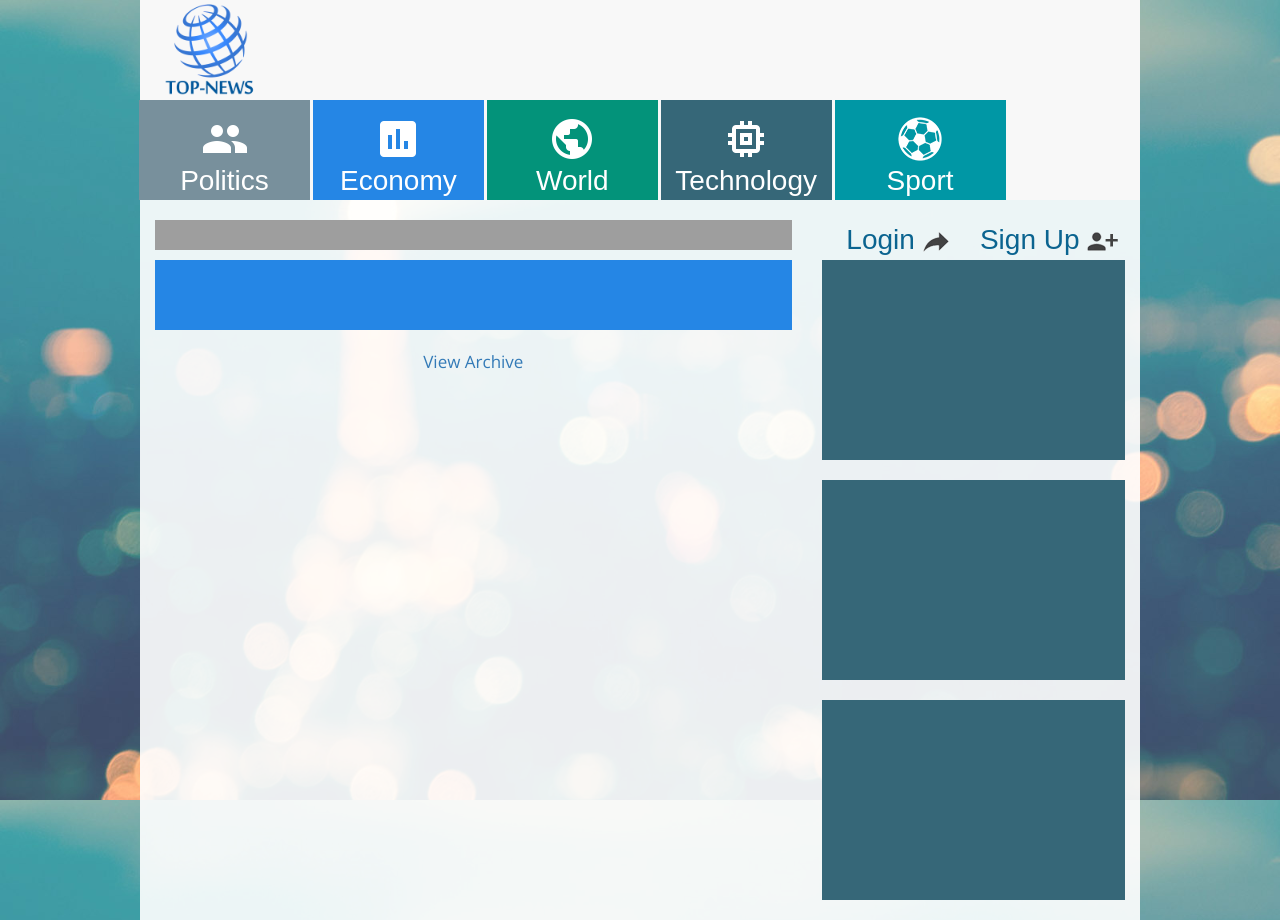
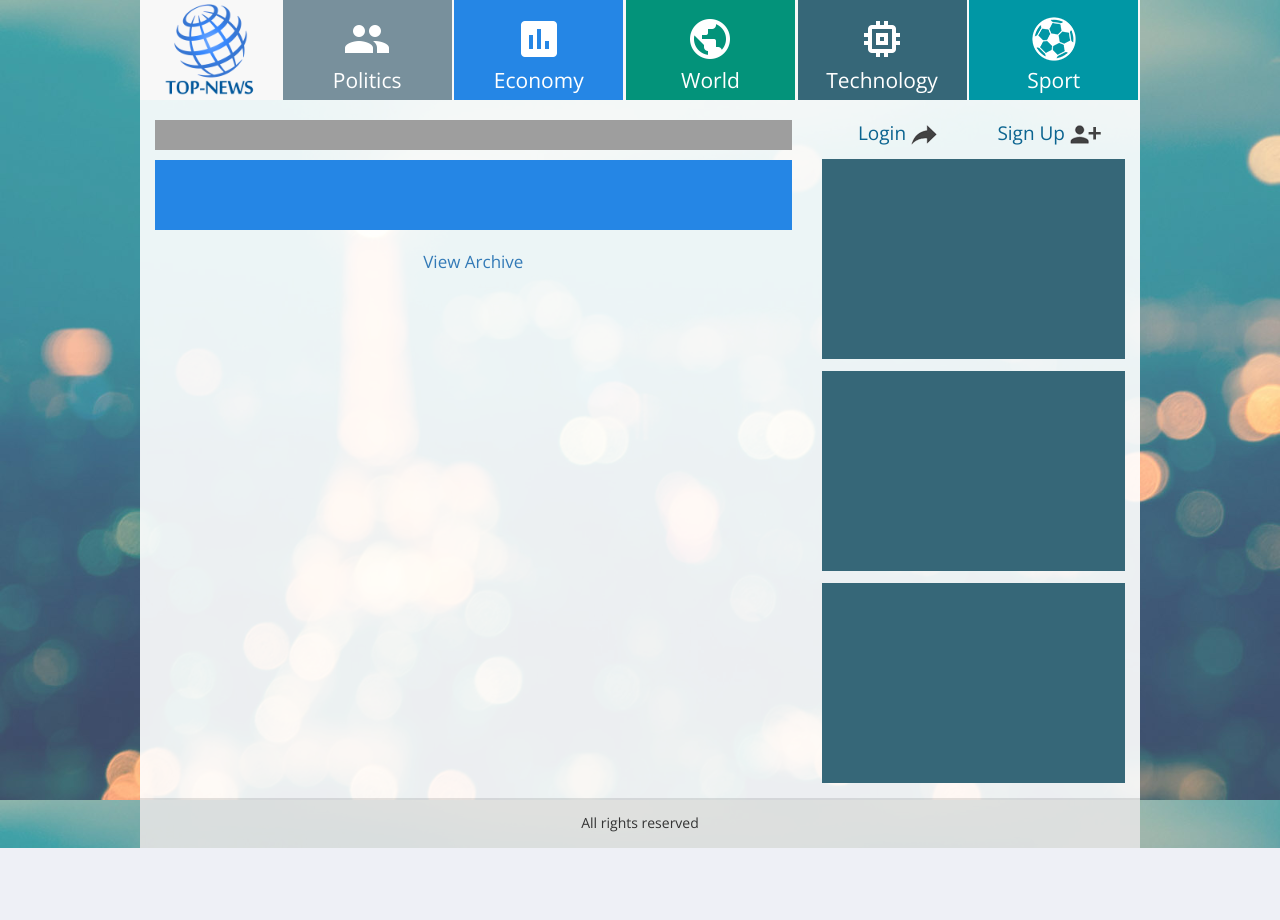
Before and after one commit to gryp17/Top-News, a PHP site: page / in a window 1280 px wide. After the commit the page ends 848 px from the top, so only its background shows below. Run offline with PHP 8.4, Linux system fonts and the light colour scheme; data comes from the database, SQL or seed files in the repository; data that the repository does not hold is empty; some web fonts are replaced; grey boxes are pictures that could not be loaded.

Commit message:
Archive section and lazy loading added

```diff
--- a/app/controllers/API.php
+++ b/app/controllers/API.php
@@ -6,9 +6,9 @@
 
     }
 
-    public function getLatestArticles($limit = 6){
+    public function getArticles($limit = 6, $offset = 0){
         $api_model = $this->load_model('API_model', true);
-        echo $api_model->getLatestArticles($limit);
+        echo $api_model->getArticles($limit, $offset);
     }
 
 }
--- a/app/models/API_model.php
+++ b/app/models/API_model.php
@@ -25,11 +25,13 @@
         return self::$instance;
     }
 
-    public function getLatestArticles($limit) {
-
+    public function getArticles($limit, $offset) {
         $data = array();
 
-        $query = $this->connection->prepare("select article.ID, title, summary, content, image_path, date, category.name as category_name from article, category where article.categoryID = category.ID order by date desc limit $limit");
+        $limit = (int) $limit;
+        $offset = (int) $offset;
+
+        $query = $this->connection->prepare("select article.ID, title, summary, content, image_path, date, category.name as category_name from article, category where article.categoryID = category.ID order by date desc limit $limit offset $offset");
         $query->execute();
 
         while ($row = $query->fetch()) {
--- a/app/views/main_view.php
+++ b/app/views/main_view.php
@@ -14,7 +14,8 @@
             <?php include 'templates/header.php'; ?>
             <br/>
             <div class="row">
-                <section id="content-wrapper" class="col-sm-8">
+                <?php include 'templates/aside.php'; ?>
+                <section id="content-wrapper" class="col-sm-8 col-sm-pull-4">
                     <div id="currency-exchange">
                         <?php include 'templates/currencies_ticker.php'; ?>
                     </div>
@@ -25,8 +26,8 @@
 
                     </div>
                 </section>
-                <?php include 'templates/aside.php'; ?>
             </div>
+            <?php include 'templates/footer.php'; ?>
         </div>
     </body>
 </html>
--- a/app/views/partials/home.php
+++ b/app/views/partials/home.php
@@ -23,5 +23,5 @@
             </a>
         </article>
 
-    <a href="#" id="archive-link">View Archive</a>
+    <a href="#/archive" id="archive-link">View Archive</a>
 </div>
--- a/app/views/templates/aside.php
+++ b/app/views/templates/aside.php
@@ -1,4 +1,4 @@
-<aside class="col-sm-4">
+<aside class="col-sm-4 col-sm-push-8">
     <div id="user-menu" class="row">
         <div id="user-login" class="col-xs-6">
             Login <img src="/img/login-icon.png"/>
@@ -7,13 +7,13 @@
             Sign Up <img src="/img/signup-icon.png"/>
         </div>
     </div>
-    <div id="top-news">
+    <div id="aside-box1" class="aside-box">
 
     </div>
-    <div id="aside-ad">
+    <div id="aside-box2" class="aside-box">
 
     </div>
-    <div id="questionnaire">
+    <div id="aside-box3" class="aside-box">
 
     </div>
 </aside>
--- a/app/views/templates/common_resources.php
+++ b/app/views/templates/common_resources.php
@@ -12,4 +12,5 @@
         <script type="text/javascript" src="/ng/app.js"></script>
         <script type="text/javascript" src="/ng/controllers/home.js"></script>
         <script type="text/javascript" src="/ng/controllers/articles.js"></script>
+        <script type="text/javascript" src="/ng/controllers/archive.js"></script>
         <script type="text/javascript" src="/include/scripts.js"></script>
--- a/app/views/templates/footer.php
+++ b/app/views/templates/footer.php
@@ -0,0 +1,5 @@
+<footer class="row">
+    <div class="col-lg-12 center-text">
+        All rights reserved
+    </div>
+</footer>
--- a/include/queries.css
+++ b/include/queries.css
@@ -1,6 +1,16 @@
 @media screen and (max-width: 1000px){
     #main-wrapper{
         width: 100%;
+    }
+}
+
+@media screen and (max-width: 768px){
+    .aside-box{
+        display: none;
+    }
+
+    #currency-exchange{
+        margin-top: 15px;
     }
 }
 
--- a/include/style.css
+++ b/include/style.css
@@ -28,7 +28,7 @@
 body{
     background: url(../img/bg.jpg) no-repeat fixed;
     background-size: cover;
-    font-family: 'MoolBoran', sans-serif;
+    font-family: 'Open Sans', sans-serif;
 }
 
 #main-wrapper{
@@ -65,11 +65,11 @@
 .menu-option {
     outline: none;
     margin-left: -1px;
-    width: 171px;
+    width: 169px;
     height: 100px;
     line-height: 35px;
     display: inline-block;
-    font-size: 28px;
+    font-size: 21px;
     color: #FFFFFF;
 }
 
@@ -100,6 +100,7 @@
 }
 #hamburger-button span{
     font-size: 25px;
+    top: 4px;
 }
 
 .menu-option:nth-child(1){
@@ -139,7 +140,6 @@
 #articles-wrapper{
     display: none;
     text-align: center;
-    font-family: 'Open Sans', sans-serif;
 }
 
 .article-box{
@@ -212,7 +212,7 @@
 }
 
 #user-menu{
-    font-size: 28px;
+    font-size: 19px;
     color: #0B6490;
 }
 
@@ -221,8 +221,15 @@
     text-align: center;
 }
 
-#top-news, #aside-ad, #questionnaire{
-    margin-bottom: 20px;
+.aside-box{
+    margin-top: 12px;
     min-height: 200px;
     background: #366778;
 }
+
+footer.row{
+    background: rgba(0,0,0,0.1);
+    margin-top: 15px;
+    min-height: 50px;
+    line-height: 50px;
+}
--- a/ng/app.js
+++ b/ng/app.js
@@ -6,6 +6,8 @@
         $routeProvider
                 .when('/articles/:section_name', {
                     templateUrl: '/app/views/partials/articles.php',
+                }).when('/archive', {
+                    templateUrl: '/app/views/partials/archive.php',
                 }).otherwise({
             templateUrl: '/app/views/partials/home.php',
         });
--- /dev/null
+++ b/ng/controllers/archive.js
@@ -0,0 +1,52 @@
+app.controller("archiveController", function ($scope, $routeParams, $http) {
+
+    $("body").scrollTop(0);
+
+    var response = $http.get("/API/getArticles");
+    response.success(function (data, status, headers, config) {
+        $scope.articles_data = data;
+        $("#loading-wrapper").fadeOut(200, function () {
+            $("#articles-wrapper").fadeIn(500);
+        });
+    });
+
+    response.error(function (data, status, headers, config) {
+        alert("AJAX failed!");
+    });
+
+
+    //Lazy Loading Effect
+
+    var limit = 6;
+    var offset = 6;
+    //prevent infinite loading
+    var loading = false;
+
+    $(window).scroll(function () {
+        var scrollTop = $(window).scrollTop() + 500;
+        var footerPosition = $("footer").offset().top - 200;
+
+        if (scrollTop > footerPosition && loading == false) {
+            offset = offset + 6;
+            loading = true;
+
+            var response = $http.get("/API/getArticles/" + limit + "/" + offset);
+            response.success(function (data, status, headers, config) {
+                loading = false;
+
+                //push the articles in articles array
+                for (var i = 0; i < data.length; i++) {
+                    $scope.articles_data.push(data[i]);
+                }
+            });
+
+            response.error(function (data, status, headers, config) {
+                alert("AJAX failed!");
+                loading = false;
+            });
+
+        }
+
+    });
+
+});
--- a/ng/controllers/home.js
+++ b/ng/controllers/home.js
@@ -1,7 +1,7 @@
 app.controller("homeController", function ($scope, $routeParams, $http) {
     //this.items = products;
 
-    var response = $http.get("/API/getLatestArticles");
+    var response = $http.get("/API/getArticles");
     response.success(function (data, status, headers, config) {
         $scope.articles_data = data;
         $("#loading-wrapper").fadeOut(200, function () {
```
Also changed, not shown: app/views/partials/archive.php (added, +25 -0 lines).
